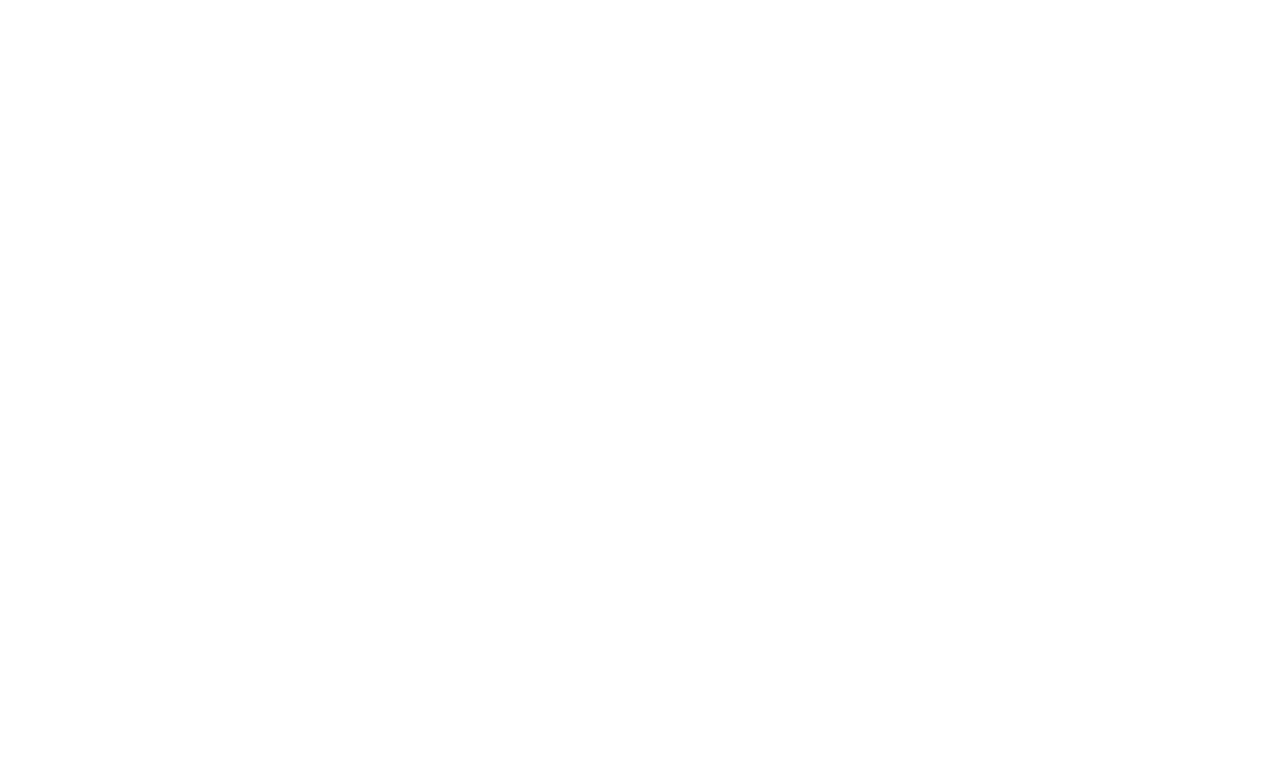
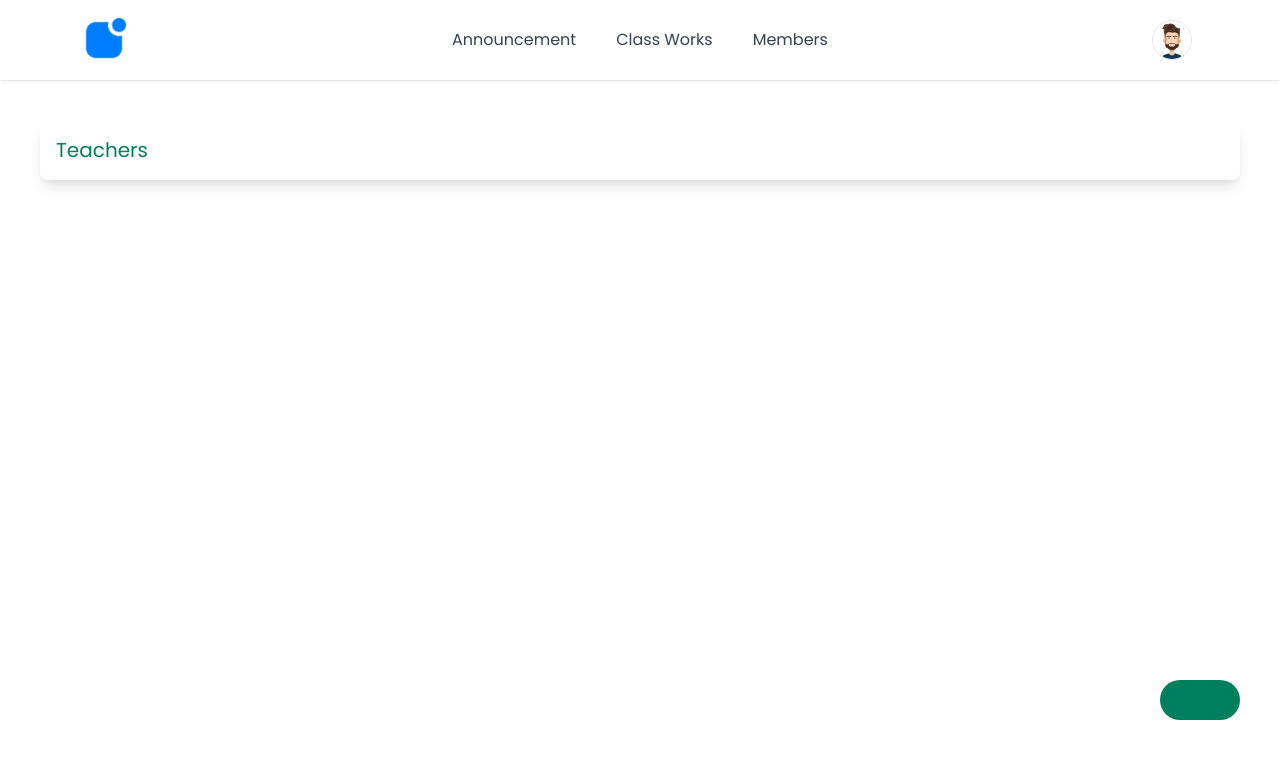
Before and after one commit to Sandun-Induranga/Learning-Management-System, a React (Vite) app in the folder frontend/: page /student/members in a window 1280 px wide. Before the commit this address had no page. Shown: the top 758 px of the page. Built offline with nearby package versions, Linux system fonts and the light colour scheme.

Commit message:
Updated Members Page

```diff
--- a/frontend/src/components/Content/Content.tsx
+++ b/frontend/src/components/Content/Content.tsx
@@ -6,6 +6,7 @@ import ClassWorks from "../../pages/ClassWorks/ClassWorks";
 import BatchPage from "../../pages/BatchPage/BatchPage";
 import StudentPage from "../../pages/StudentPage/StudentPage";
 import ModulePage from "../../pages/ModulePage/ModulePage";
+import MembersPage from "../../pages/MembersPage/MembersPage";
 
 const Content = () => {
   return (
@@ -20,6 +21,7 @@ const Content = () => {
         <Route path="/teacher/students" element={<StudentPage />}></Route>
 
         <Route path="/modules" element={<ModulePage />}></Route>
+        <Route path="/student/members" element={<MembersPage />}></Route>
       </Routes>
     </>
   );
--- a/frontend/src/pages/MembersPage/MembersPage.tsx
+++ b/frontend/src/pages/MembersPage/MembersPage.tsx
@@ -1,5 +1,16 @@
+import Header from "../../components/Header";
+
 const MembersPage = () => {
-  return <div>MembersPage</div>;
+  return (
+    <>
+      <Header />
+      <section className="mt-20 p-10">
+        <h1 className="text-sky-edited-500 text-xl shadow-lg rounded-lg p-4">
+          Teachers
+        </h1>
+      </section>
+    </>
+  );
 };
 
 export default MembersPage;
```
